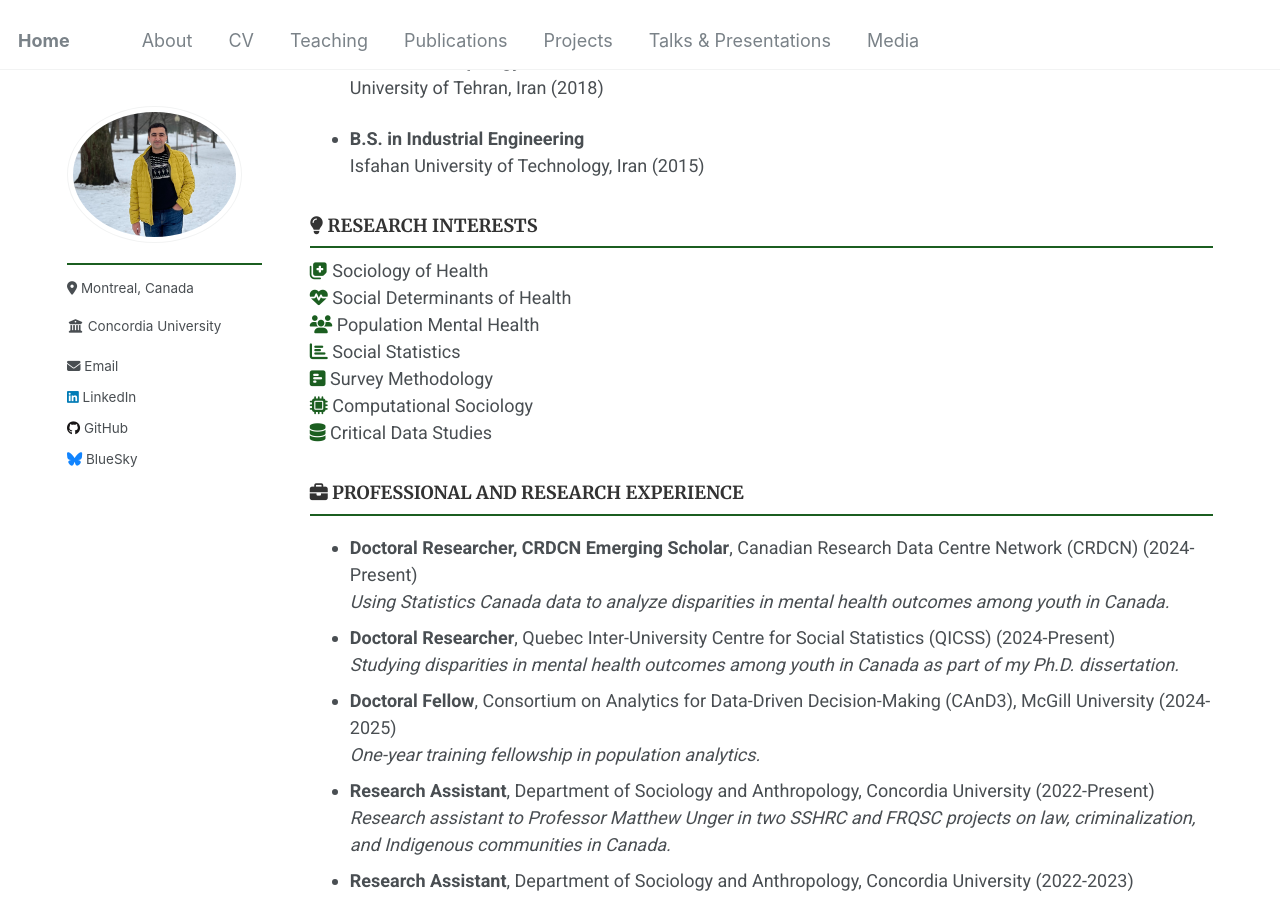
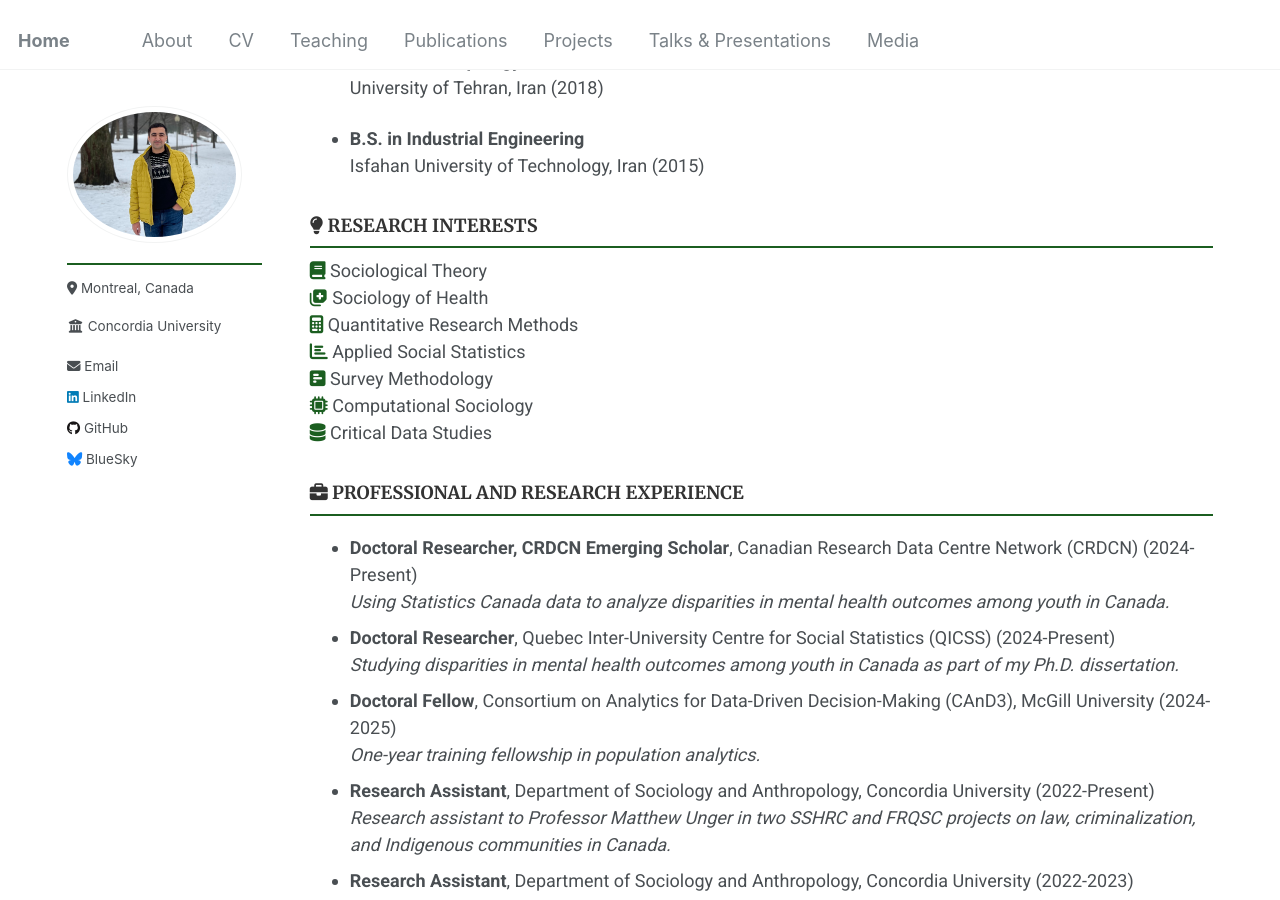
Before and after one commit to Mohsnmonji/mohsnmonji.github.io, a Jekyll site: the page built from _pages/Curriculum Vitae.md, in a window 1280 px wide and 900 px high, scrolled down 333 px. Built offline with Jekyll 4.4.1, drawn with Linux system fonts in a browser that asks for light colours.

Commit message:
Update Curriculum Vitae.md

```diff
--- a/_pages/Curriculum Vitae.md
+++ b/_pages/Curriculum Vitae.md
@@ -37,10 +37,10 @@ redirect_from:
 <!-- RESEARCH INTERESTS -->
 <h3><i class="fas fa-lightbulb"></i> RESEARCH INTERESTS</h3>
 <div>
+  <i class="fas fa-book" style="color: #1B5E20;"></i> Sociological Theory<br>
   <i class="fas fa-notes-medical" style="color: #1B5E20;"></i> Sociology of Health<br>
-  <i class="fas fa-heartbeat" style="color: #1B5E20;"></i> Social Determinants of Health<br>
-  <i class="fas fa-users" style="color: #1B5E20;"></i> Population Mental Health<br>
-  <i class="fas fa-chart-bar" style="color: #1B5E20;"></i> Social Statistics<br>
+  <i class="fas fa-calculator" style="color: #1B5E20;"></i> Quantitative Research Methods<br>
+  <i class="fas fa-chart-bar" style="color: #1B5E20;"></i> Applied Social Statistics<br>
   <i class="fas fa-poll-h" style="color: #1B5E20;"></i> Survey Methodology<br>
   <i class="fas fa-microchip" style="color: #1B5E20;"></i> Computational Sociology<br>
   <i class="fas fa-database" style="color: #1B5E20;"></i> Critical Data Studies
```
